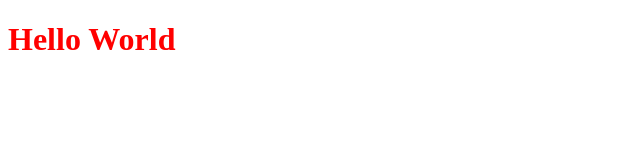
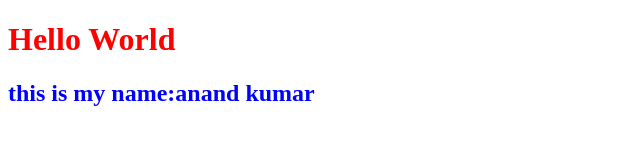
Before and after one commit to anandkumar8484/firstProject, a plain HTML site: page index.html in a window 1280 px wide. Shown: the whole page, without its empty margins (0-640 px from the left). Drawn offline with Linux system fonts and the light colour scheme.

Commit message:
added another tags

```diff
--- a/index.html
+++ b/index.html
@@ -9,6 +9,7 @@
 <body>
 
     <h1 class="red"> Hello World</h1>
+    <h2 class="blue">this is my name:anand kumar</h2>
 
 <script src="script.js"></script>
 </body>
--- a/style.css
+++ b/style.css
@@ -1,3 +1,6 @@
 .red{
     color:red;
 }
+.blue{
+    color:blue;
+}
```
